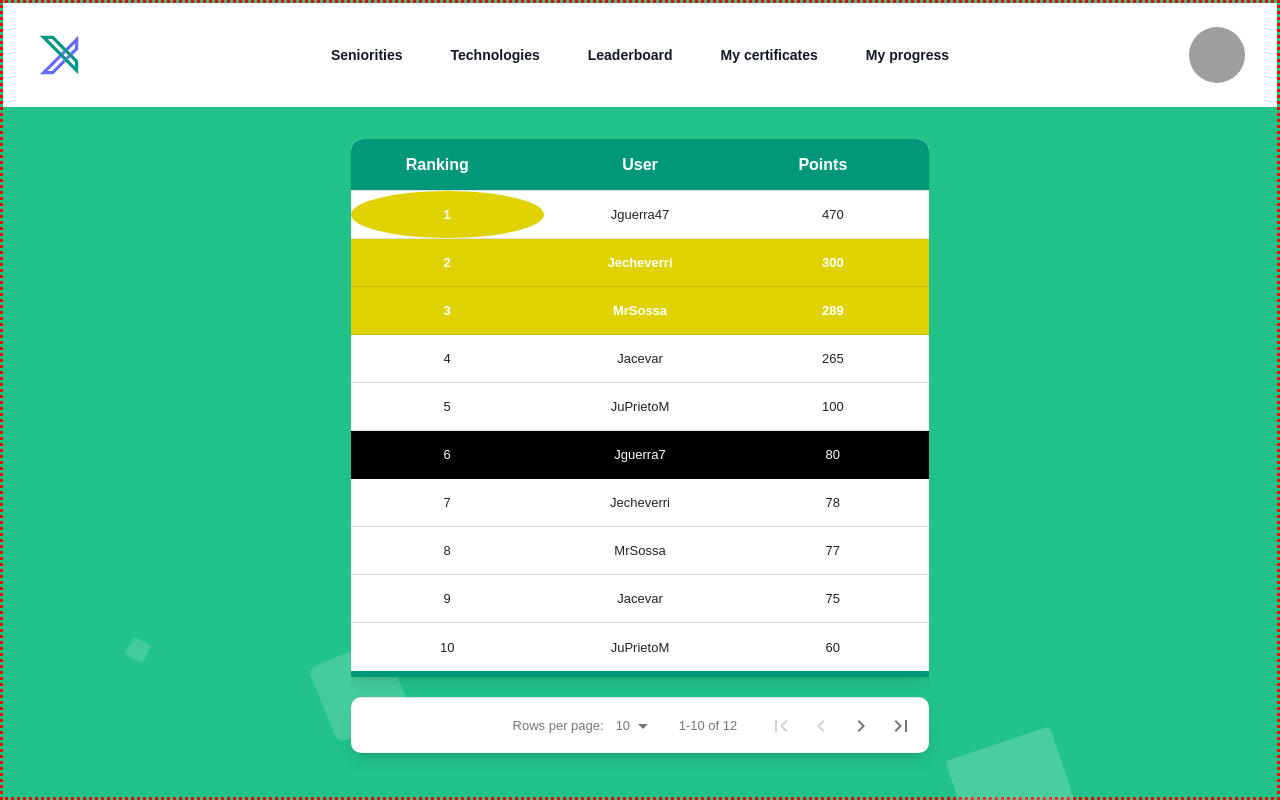
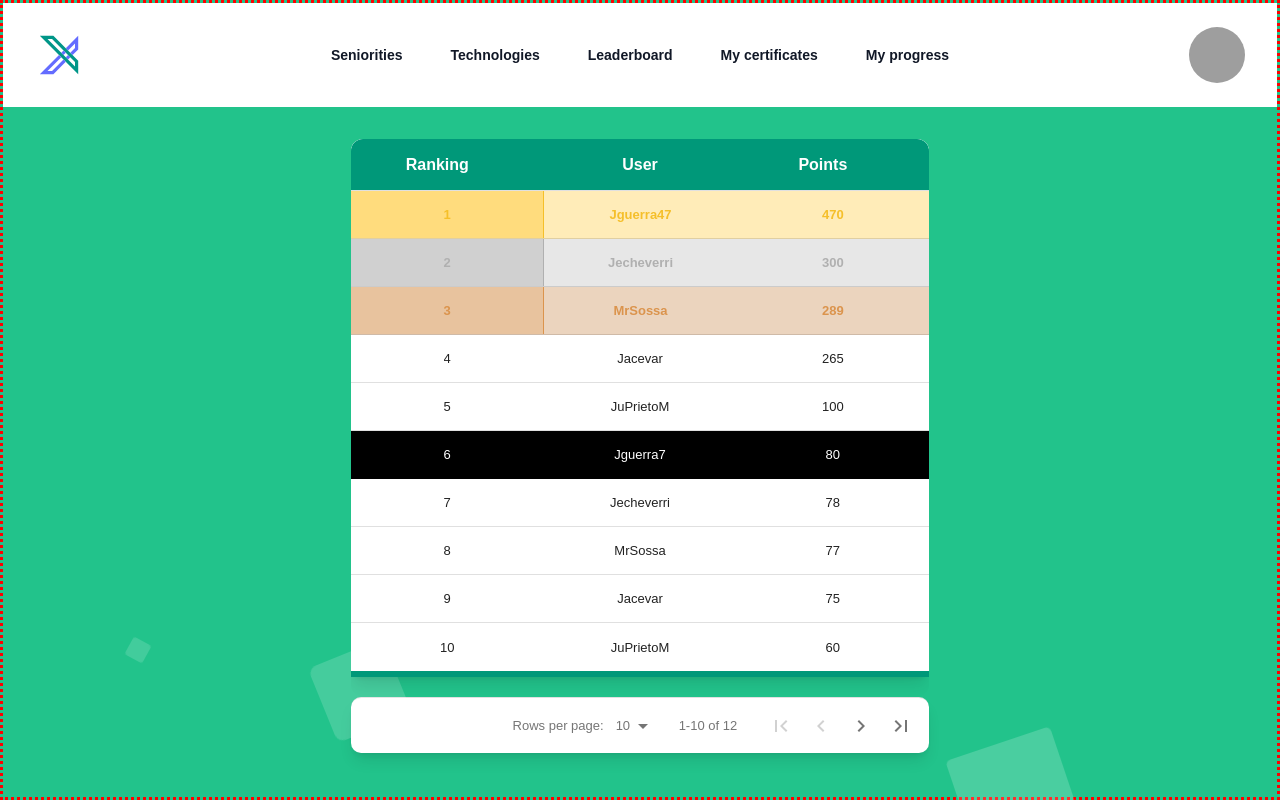
Before and after one commit to ExpertizeEafit/FrontEnd, a React (Vite) app: page /leaderboard in a window 1280 px wide. Built offline with nearby package versions, Linux system fonts and the light colour scheme; grey boxes are pictures that could not be loaded; a web font is replaced by a local one.

Commit message:
Top 3 coloring

```diff
--- a/src/components/LeaderboardTable/LeaderboardTable.tsx
+++ b/src/components/LeaderboardTable/LeaderboardTable.tsx
@@ -7,12 +7,8 @@ const conditionalRowStyles = [
         style: {
             backgroundColor: '#000',
             color: 'white',
-            '&:hover': {
-                cursor: 'help',
-                color: 'red'
-            },
         },
-
+        classNames: ['pruebita']
     },
     {
         when: (row: { ranking: number; }) => row.ranking == 4,
@@ -21,19 +17,27 @@ const conditionalRowStyles = [
         },
     },
     {
+        when: (row: { ranking: number; }) => row.ranking == 1,
+        style: {
+            backgroundColor: '#ffecb8',
+            fontWeight: 'bold',
+            color: '#f5bf2a',
+        },
+    },
+    {
         when: (row: { ranking: number; }) => row.ranking == 2,
         style: {
-            backgroundColor: '#DFD200',
+            backgroundColor: '#e7e7e7',
             fontWeight: 'bold',
-            color: 'white',
+            color: '#b0b0b0',
         },
     },
     {
         when: (row: { ranking: number; }) => row.ranking == 3,
         style: {
-            backgroundColor: '#DFD200',
+            backgroundColor: '#ebd4be',
             fontWeight: 'bold',
-            color: 'white',
+            color: '#db944d',
         },
     }
 ];
@@ -90,11 +94,25 @@ const columns: TableColumn<DataRow>[] = [
         conditionalCellStyles: [{
                 when: (cell: { ranking: number; }) => cell.ranking == 1,
                 style: {
-                    backgroundColor: '#DFD200',
+                    backgroundColor: '#ffdc7d',
                     fontWeight: 'bold',
-                    color: 'white',
-                    borderRadius: '100%',
-                    '&:hover': "{cursor: 'help',backgroundColor: 'red',}",
+                    borderRight: '#f5bf2a solid 1px',
+                }
+            },
+            {
+                when: (cell: { ranking: number; }) => cell.ranking == 2,
+                style: {
+                    backgroundColor: '#d0d0d0',
+                    fontWeight: 'bold',
+                    borderRight: '#b0b0b0 solid 1px',
+                }
+            },
+            {
+                when: (cell: { ranking: number; }) => cell.ranking == 3,
+                style: {
+                    backgroundColor: '#e8c39e',
+                    fontWeight: 'bold',
+                    borderRight: '#db944d solid 1px',
                 }
             }
         ]
--- a/src/index.css
+++ b/src/index.css
@@ -153,3 +153,7 @@
   @apply flex items-center justify-center;
   font-size: 14px;
 }
+
+div[role="row"].pruebita:hover {
+  background-color: rgb(164, 164, 164) !important;
+}
```
